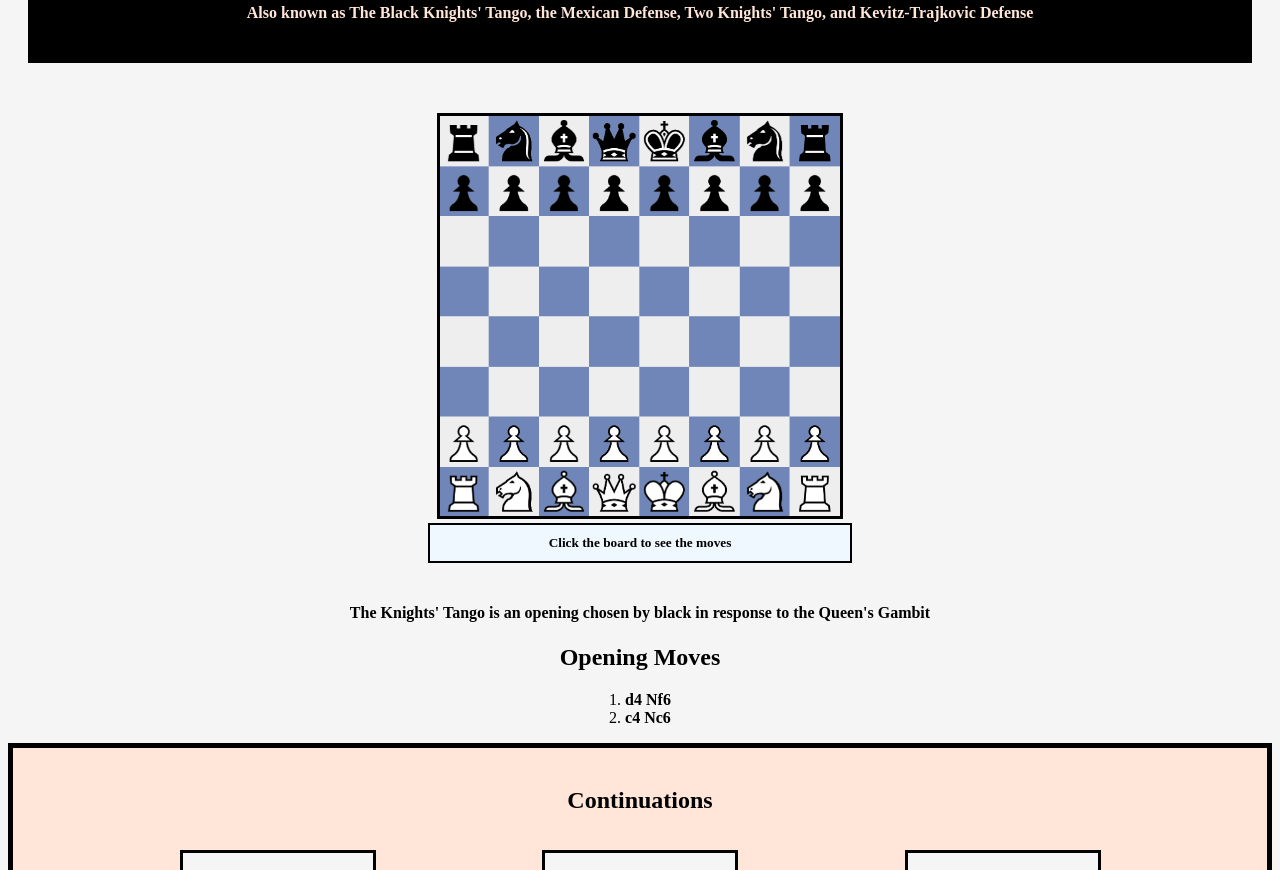
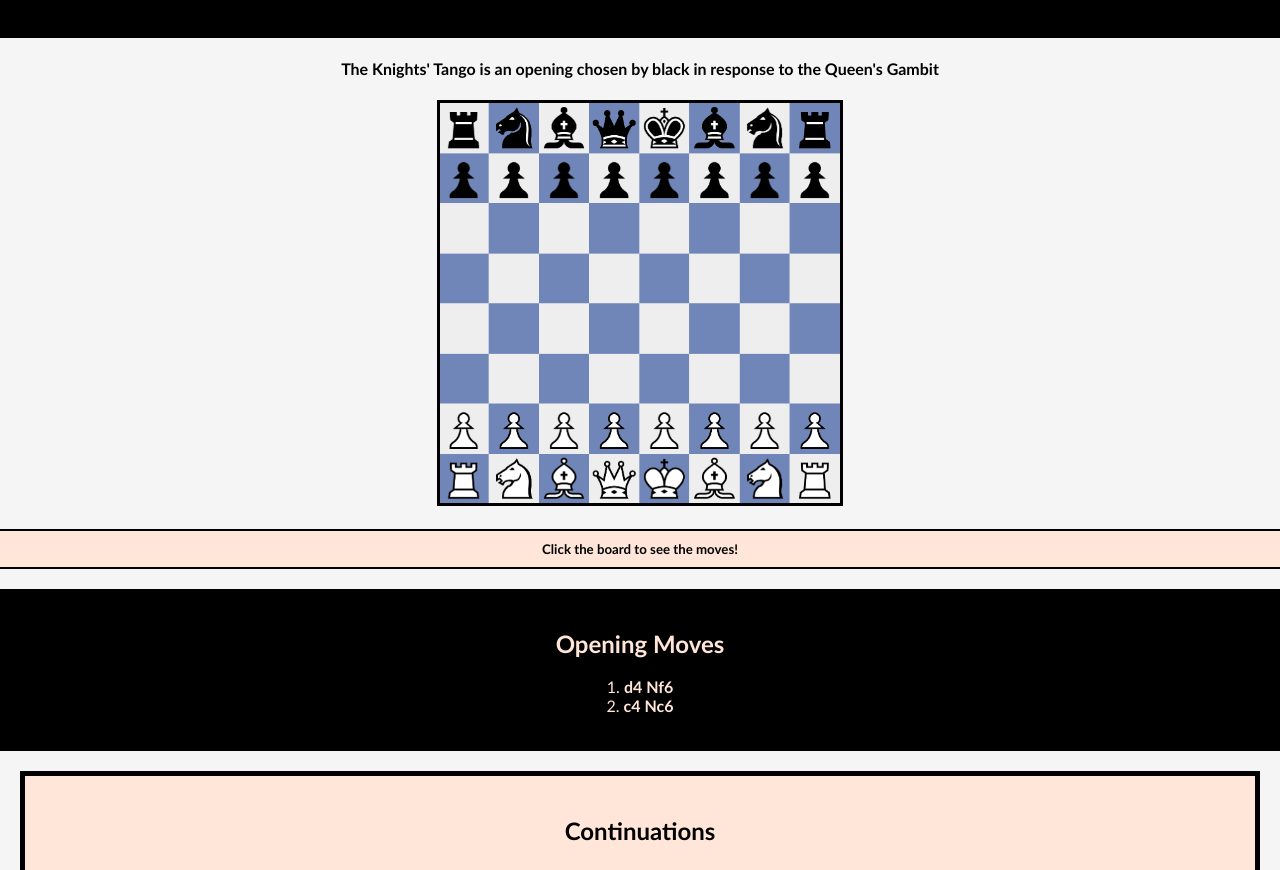
Before and after one commit to e4c5Nf3c6/knights-tango, a plain HTML site: page index.html in a window 1280 px wide. Shown: the part 124-994 px from the top of the page. Drawn offline with Linux system fonts and the light colour scheme.

Commit message:
update style.css

```diff
--- a/index.html
+++ b/index.html
@@ -10,15 +10,14 @@
                 <h1>Knights' Tango</h1>
                 <h4>Also known as The Black Knights' Tango, the Mexican Defense, Two Knights' Tango, and Kevitz-Trajkovic Defense</h4>
             </div>
-            <span></span>
             <div class="boardcontainer">
+                <h4 class="opening">The Knights' Tango is an opening chosen by black in response to the Queen's Gambit</h4>
                 <img id="board" src="Media/startingposition.png" alt="Knights' Tango Position" />
                 <script src="script.js"></script>
-                <h5 id="click">Click the board to see the moves</h5>
+                <h5 id="click">Click the board to see the moves!</h5>
             </div>
         </div>
-        <div>
-            <h4 class="opening">The Knights' Tango is an opening chosen by black in response to the Queen's Gambit</h4>
+        <div class="title">
             <h2 class="opening">Opening Moves</h2>
             <ol id="moves">
                 <li><strong>d4 Nf6</strong></li>
--- a/style.css
+++ b/style.css
@@ -1,10 +1,13 @@
 body {
     background-color:#f5f5f5;
+    font-family:'Gill Sans', 'Gill Sans MT', Calibri, 'Trebuchet MS', sans-serif;
+    margin: 0px;
+    padding: 0px;
+
 }
 
 .intro {
     border: none;
-    padding: 20px;
     text-align: center;
 }
 
@@ -13,6 +16,7 @@ body {
     height: 400px;
     text-align: center;
     border: 3px solid #000;
+    margin-bottom: 20px;
 }
 
 #continuations {
@@ -20,6 +24,7 @@ body {
     padding-top: 20px;
     padding-bottom: 20px;
     border: 5px solid #000;
+    margin: 0px 20px 20px;
 }
 
 .opening {
@@ -47,14 +52,14 @@ body {
 #moves {
     text-align: center;
     list-style-position: inside;
-    padding: 0px
+    padding: 0px;
 }
 
 #click {
-    border: 2px solid #000;
-    background-color: aliceblue;
+    border-top: 2px solid #000;
+    border-bottom: 2px solid #000;
+    background-color:#ffe6d8;
     padding: 10px;
-    width: 400px;
     margin: auto;
 }
 
@@ -65,9 +70,10 @@ body {
 .title {
     background-color: #000;
     color: #ffe6d8;
-    padding: 20px
+    padding: 20px;
+    margin-bottom: 20px;
 }
 
 .boardcontainer {
-    padding-top: 50px;
+    padding-bottom: 20px;
 }
```
